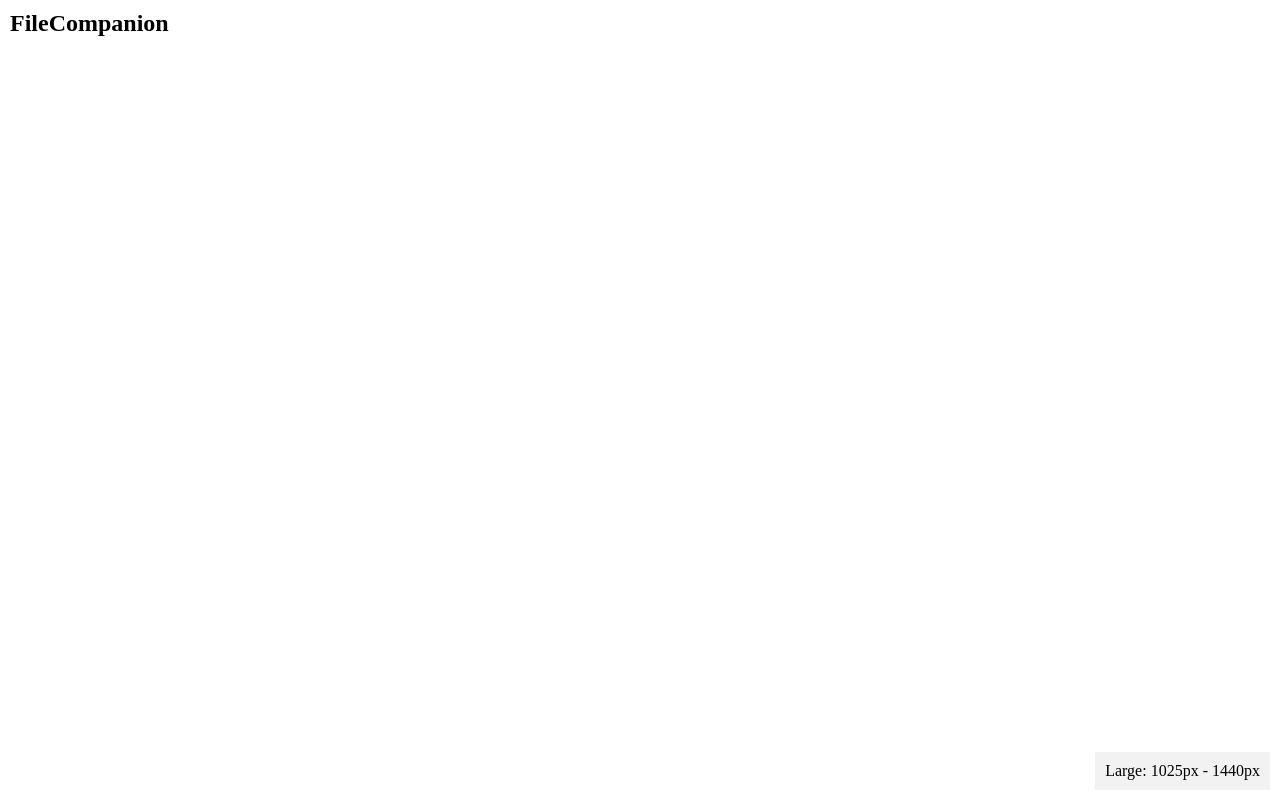
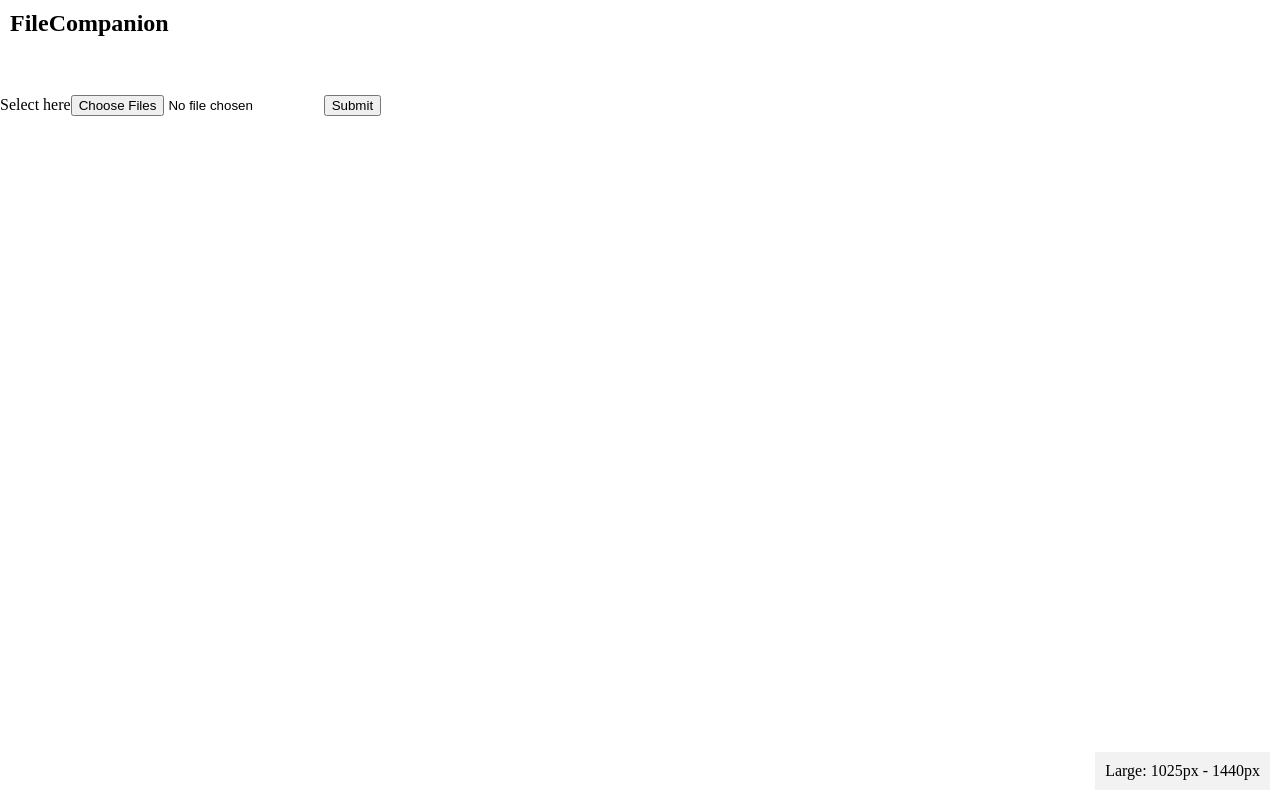
Before and after one commit to IAmSaeve/Dissertation, a React (Create React App) app in the folder app/: page / in a window 1280 px wide. Built offline with nearby package versions, Linux system fonts and the light colour scheme.

Commit message:
Default route
Default route is upload atm

```diff
--- a/app/src/Router/RouterOutput.js
+++ b/app/src/Router/RouterOutput.js
@@ -13,7 +13,7 @@ class RouterOutput extends Component {
              <div>
               <Switch>
                     <Route exact path='/Download' component={Download}/>
-                    <Route  path='/Upload'  component={Upload}/>
+                    <Route  path='/'  component={Upload}/>
               </Switch>
                 </div>
             </main>
```
